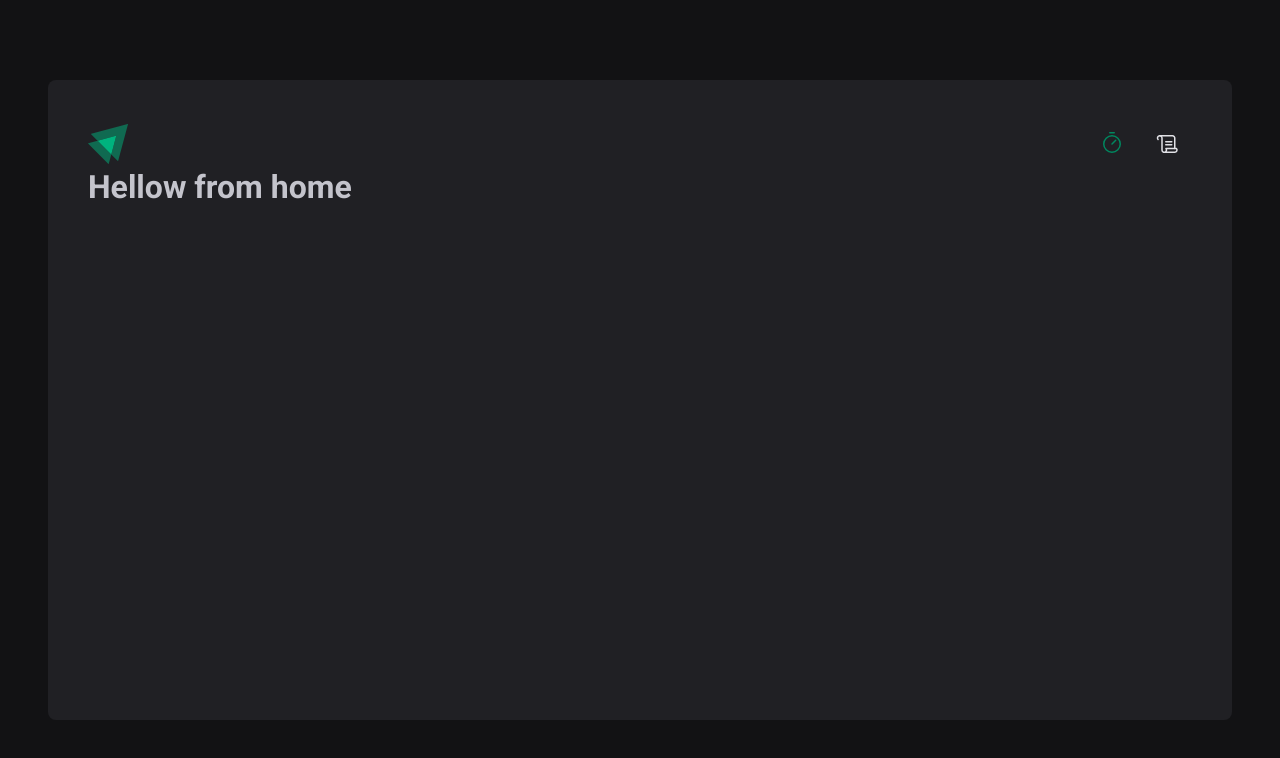
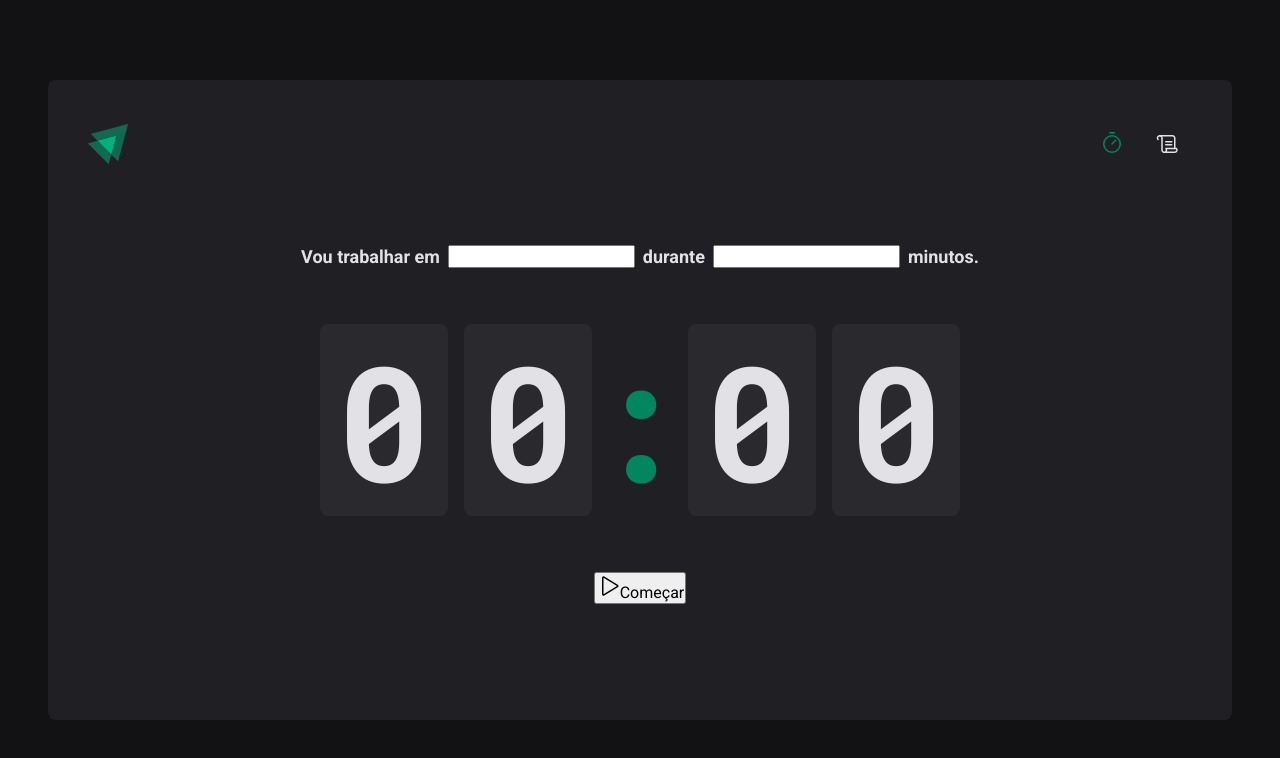
Before and after one commit to jordanobaluz/02-ignite-timer, a React (Vite) app: page / in a window 1280 px wide. Shown: the top 758 px of the page. Built offline with nearby package versions, Linux system fonts and the light colour scheme.

Commit message:
definido os elemento do componente home com o form para especificar os valores, o countdown para contar o tempo e o button para iniciar a contagem

```diff
--- a/src/pages/Home.tsx
+++ /dev/null
@@ -1,3 +0,0 @@
-export function Home() {
-  return <h1>Hellow from home</h1>
-}
--- /dev/null
+++ b/src/pages/Home/index.tsx
@@ -0,0 +1,37 @@
+import { Play } from 'phosphor-react'
+import {
+  CountdownContainer,
+  FormContainer,
+  HomeContainer,
+  Separator,
+} from './styles'
+
+export function Home() {
+  return (
+    <HomeContainer>
+      <form action="">
+        <FormContainer>
+          <label htmlFor="task">Vou trabalhar em</label>
+          <input id="task" />
+          <label htmlFor="minutesAmout">durante</label>
+          <input type="number" id="minutesAmout" />
+          <span>minutos.</span>
+        </FormContainer>
+
+        <CountdownContainer>
+          <span>0</span>
+          <span>0</span>
+          <Separator>:</Separator>
+          <span>0</span>
+          <span>0</span>
+        </CountdownContainer>
+
+        <button type="submit">
+          <Play size={24} />
+          Começar
+        </button>
+      </form>
+      {/* form por volta de tudo para o button poder enviar as informações */}
+    </HomeContainer>
+  )
+}
--- /dev/null
+++ b/src/pages/Home/styles.ts
@@ -0,0 +1,56 @@
+import styled from 'styled-components'
+
+export const HomeContainer = styled.main`
+  flex: 1;
+
+  display: flex;
+  flex-direction: column;
+  align-items: center;
+  justify-content: center;
+
+  /*fará o alinhamento dos elementos para centralizar*/
+  form {
+    display: flex;
+    flex-direction: column;
+    align-items: center;
+    gap: 3.5rem;
+  }
+`
+
+export const FormContainer = styled.div`
+  width: 100%;
+  display: flex;
+  align-items: center;
+  justify-content: center;
+  gap: 0.5rem;
+  color: ${(props) => props.theme['gray-100']};
+  font-size: 1.125rem;
+  font-weight: bold;
+  flex-wrap: wrap; /*irá fazer a quebra dos elementos para caber ao reduzir a tela*/
+`
+
+export const CountdownContainer = styled.div`
+  font-family: 'Roboto Mono', monospace;
+  font-size: 10rem;
+  line-height: 8rem; /*especifica a distancia entre a linha do texto e o bloco do elemento */
+  color: ${(props) => props.theme['gray-100']};
+
+  display: flex;
+  gap: 1rem;
+
+  span {
+    background: ${(props) => props.theme['gray-700']};
+    padding: 2rem 1rem;
+    border-radius: 8px;
+  }
+`
+
+export const Separator = styled.div`
+  padding: 2rem 0;
+  color: ${(props) => props.theme['green-500']};
+
+  width: 4rem;
+  overflow: hidden; /*impede de exibir uma barra de rolagem */
+  display: flex;
+  justify-content: center;
+`
--- a/src/styles/global.ts
+++ b/src/styles/global.ts
@@ -15,6 +15,7 @@ export const GlobalStyle = createGlobalStyle`
     body {
         background: ${(props) => props.theme['gray-900']};
         color: ${(props) => props.theme['gray-300']};
+        -webkit-font-smoothing: antialiased;
     }
 
     body, input, textarea, button {
```
